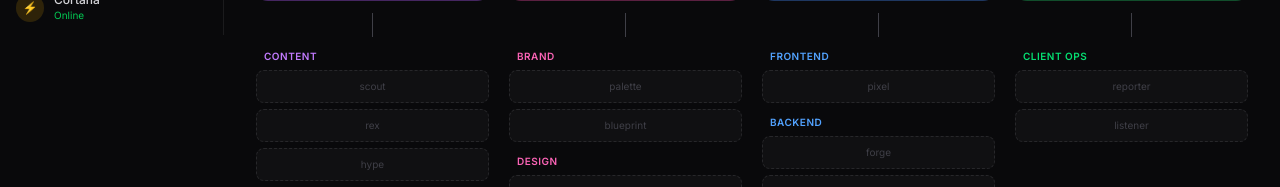
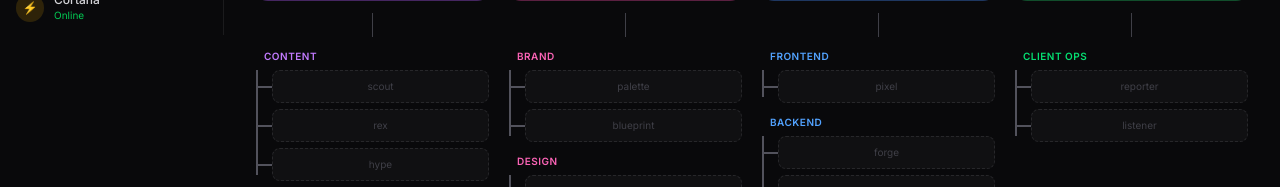
Before and after one commit to blok-blok-studio/mission-control, a Next.js app: page /agents in a window 1280 px wide. Shown: the part 765-952 px from the top of the page. Built offline with nearby package versions, Linux system fonts and the light colour scheme; no server answers.

Commit message:
Add full connector lines from dept heads to all sub-agents in org chart

```diff
--- a/src/app/agents/page.tsx
+++ b/src/app/agents/page.tsx
@@ -203,11 +203,17 @@
                   <p className={`text-[10px] font-semibold uppercase tracking-wider ${colors.text} px-2`}>
                     {divName}
                   </p>
-                  <div className="space-y-1.5">
-                    {agentIds.map((agentId) => {
+                  <div className="relative pl-4 space-y-1.5">
+                    {/* Continuous vertical line for the division */}
+                    <div className="absolute left-0 top-0 bottom-0 w-[2px] bg-zinc-600" />
+                    {agentIds.map((agentId, idx) => {
                       const agent = getAgent(agentId);
                       return (
-                        <AgentCard key={agentId} agent={agent} agentId={agentId} />
+                        <div key={agentId} className="relative">
+                          {/* Horizontal connector stub from vertical line to card */}
+                          <div className="absolute left-[-16px] top-1/2 w-4 h-[2px] bg-zinc-600" />
+                          <AgentCard agent={agent} agentId={agentId} />
+                        </div>
                       );
                     })}
                   </div>
```
